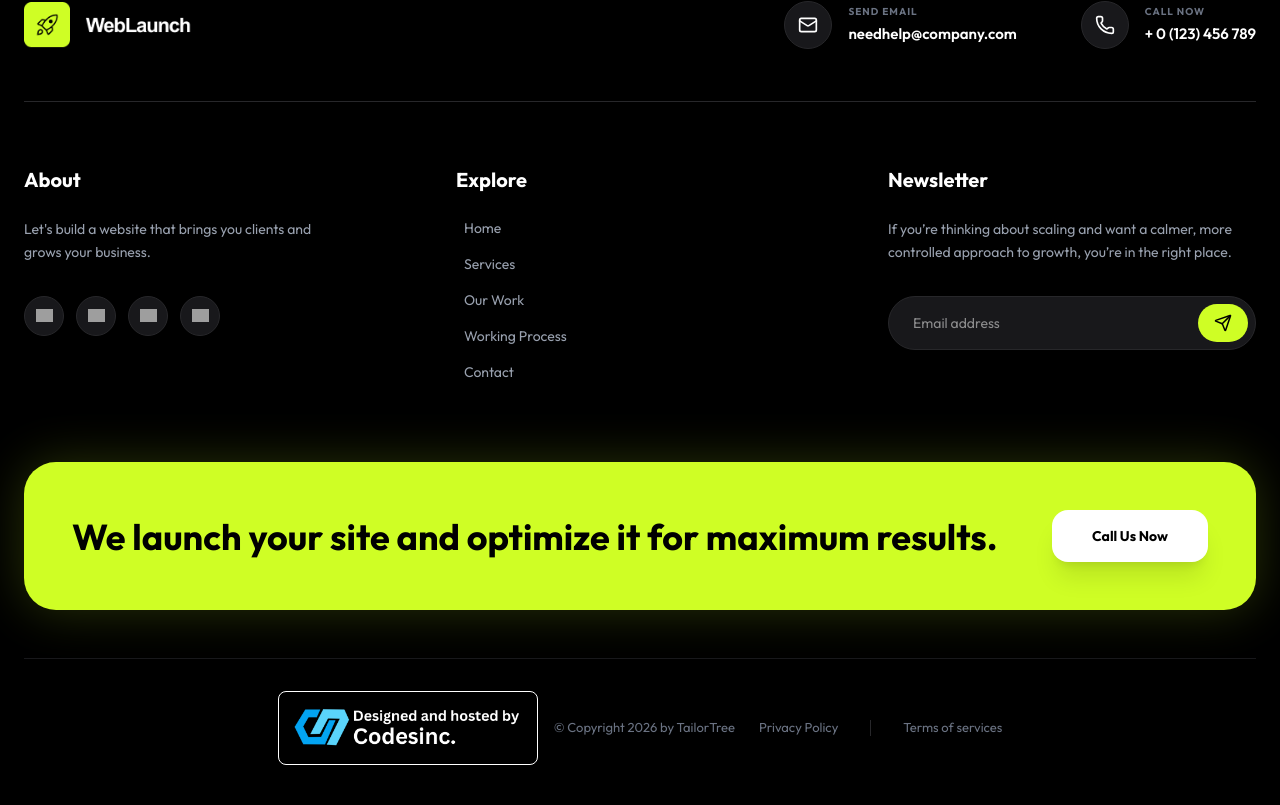
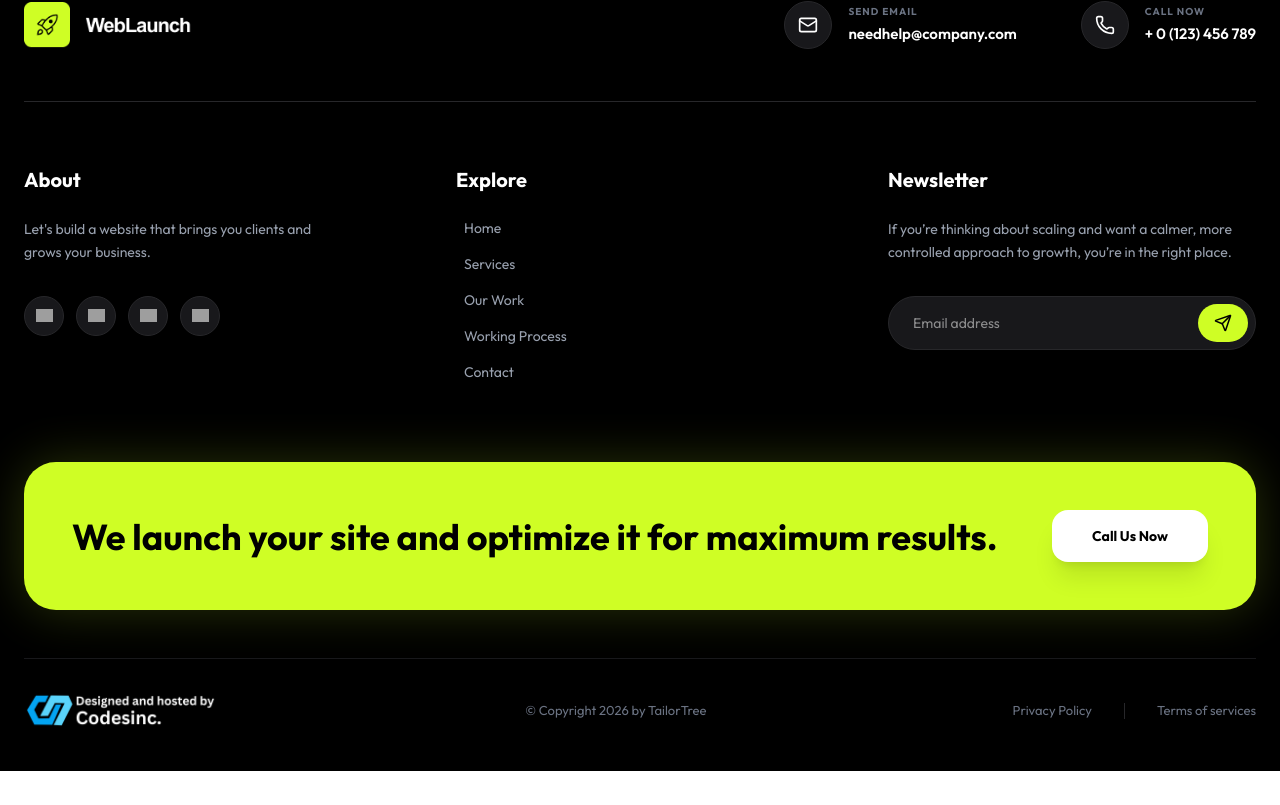
Before and after one commit to chzeeshan231/web-launch-, a React (Vite) app: page / in a window 1280 px wide. Shown: the part 7306-8111 px from the top of the page. After the commit the page ends 8077 px from the top, so only its background shows below. Built offline with nearby package versions, Linux system fonts and the light colour scheme; grey boxes are pictures that could not be loaded; a web font is replaced by a local one.

Commit message:
Restructure footer: branding left, copyright center, links right

```diff
--- a/src/Components/Footer.jsx
+++ b/src/Components/Footer.jsx
@@ -171,15 +171,18 @@ const Footer = () => {
         </Motion.div>
 
         {/* --- Bottom Footer Bar --- */}
-        <div className="flex flex-col md:flex-row items-center justify-center gap-6 pt-8 border-t border-zinc-900">
-          <div className="flex items-center gap-4">
-            <div className="bg-black p-3 rounded-lg border">
-              <img src={brandLogo} alt="Brand Logo" className="h-12 w-auto" />
-            </div>
-            <p className="text-gray-500 text-[13px]">
-              © Copyright {currentYear} by TailorTree
-            </p>
+        <div className="flex flex-col md:flex-row items-center justify-between gap-6 pt-8 border-t border-zinc-900">
+          {/* Left: Branding Logo */}
+          <div>
+            <img src={brandLogo} alt="Brand Logo" className="h-10 w-auto" />
           </div>
+
+          {/* Center: Copyright Text */}
+          <p className="text-gray-500 text-[13px]">
+            © Copyright {currentYear} by TailorTree
+          </p>
+
+          {/* Right: Links */}
           <div className="flex items-center gap-8 text-gray-500 text-[13px]">
             <a href="#home" className="hover:text-white transition-colors">Privacy Policy</a>
             <div className="w-[1px] h-4 bg-zinc-800" />
```
